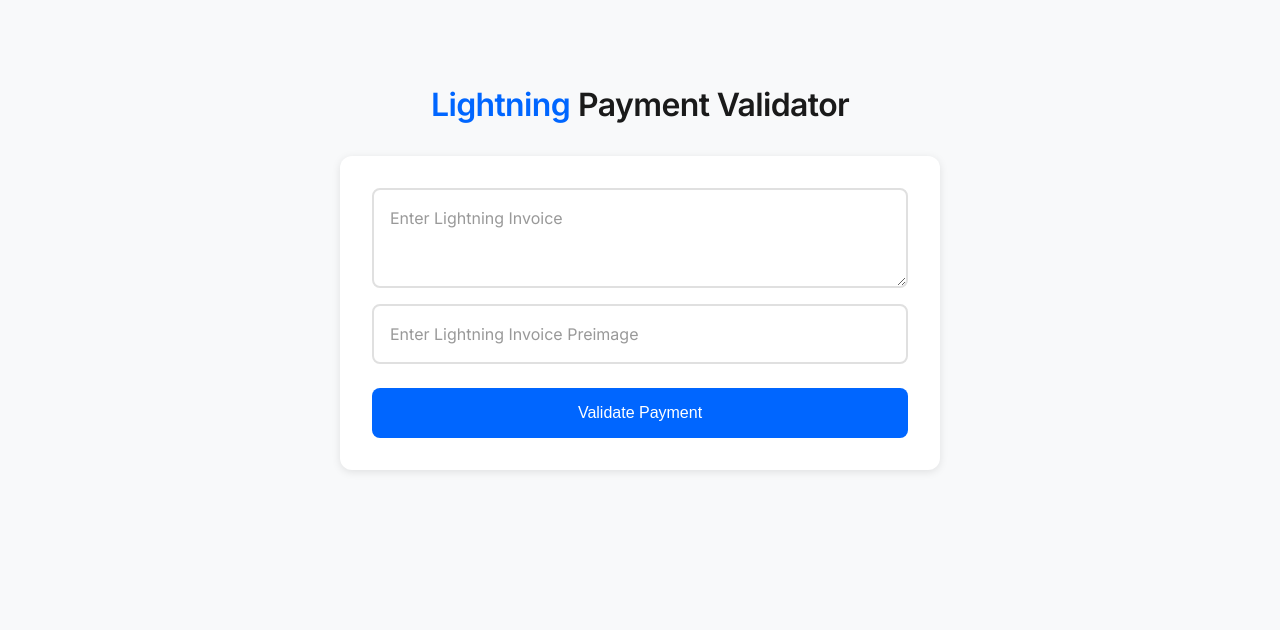
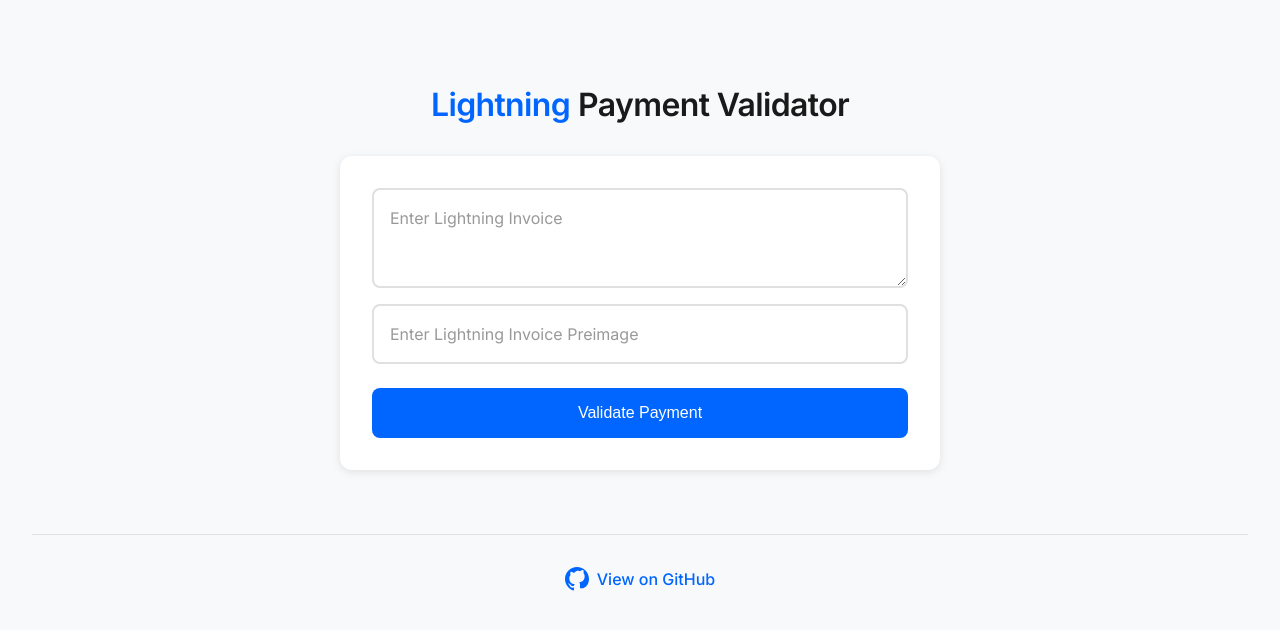
Before and after one commit to kingonly/validate-payment, a React (Create React App) app: page / in a window 1280 px wide. Shown: the top 630 px of the page. Built offline with nearby package versions, Linux system fonts and the light colour scheme.

Commit message:
Enhance GitHub link styling in footer

```diff
--- a/src/App.css
+++ b/src/App.css
@@ -173,3 +173,33 @@ textarea.input-field::placeholder {
     font-size: 1.75rem;
   }
 }
+
+.footer {
+  text-align: center;
+  margin-top: 2rem;
+  padding: 1rem;
+  background: #f8f9fa; /* Light background */
+  border-top: 1px solid #e0e0e0; /* Subtle top border */
+}
+
+.footer a {
+  color: #0066ff; /* GitHub link color */
+  text-decoration: none;
+  font-weight: 500;
+  display: inline-flex; /* Align icon and text */
+  align-items: center; /* Center vertically */
+  font-size: 1rem; /* Font size */
+  transition: color 0.3s ease; /* Smooth color transition */
+}
+
+.footer a:hover {
+  color: #004bb5; /* Darker blue on hover */
+  text-decoration: underline; /* Underline on hover */
+}
+
+.footer svg {
+  margin-right: 0.5rem; /* Space between icon and text */
+  width: 24px; /* Icon size */
+  height: 24px; /* Icon size */
+  fill: currentColor; /* Make the icon color match the text */
+}
--- a/src/App.js
+++ b/src/App.js
@@ -139,6 +139,17 @@ function App() {
           )}
         </div>
       </div>
+
+      <footer className="footer">
+        <p>
+          <a href="https://github.com/kingonly/validate-payment" target="_blank" rel="noopener noreferrer">
+            <svg xmlns="http://www.w3.org/2000/svg" width="24" height="24" fill="currentColor" className="bi bi-github" viewBox="0 0 16 16">
+              <path d="M8 0C3.58 0 0 3.58 0 8c0 3.54 2.29 6.54 5.47 7.59.4.07.55-.17.55-.38 0-.19-.01-.83-.01-1.5-2.24.49-2.71-1.08-2.71-1.08-.36-.91-.88-1.15-.88-1.15-.72-.49.05-.48.05-.48.8.06 1.22.82 1.22.82.71 1.22 1.86.87 2.31.67.07-.51.28-.87.51-1.07-1.78-.2-3.64-.89-3.64-3.95 0-.87.31-1.58.82-2.14-.08-.2-.36-1.02.08-2.12 0 0 .67-.21 2.2.82A7.56 7.56 0 0 1 8 2.5c.68 0 1.36.09 2 .26 1.53-1.03 2.2-.82 2.2-.82.44 1.1.16 1.92.08 2.12.51.56.82 1.27.82 2.14 0 3.07-1.86 3.75-3.64 3.95.29.25.55.74.55 1.49 0 1.07-.01 1.93-.01 2.19 0 .21.15.46.55.38C13.71 14.54 16 11.54 16 8c0-4.42-3.58-8-8-8z"/>
+            </svg>
+            View on GitHub
+          </a>
+        </p>
+      </footer>
     </div>
   );
 }
```
